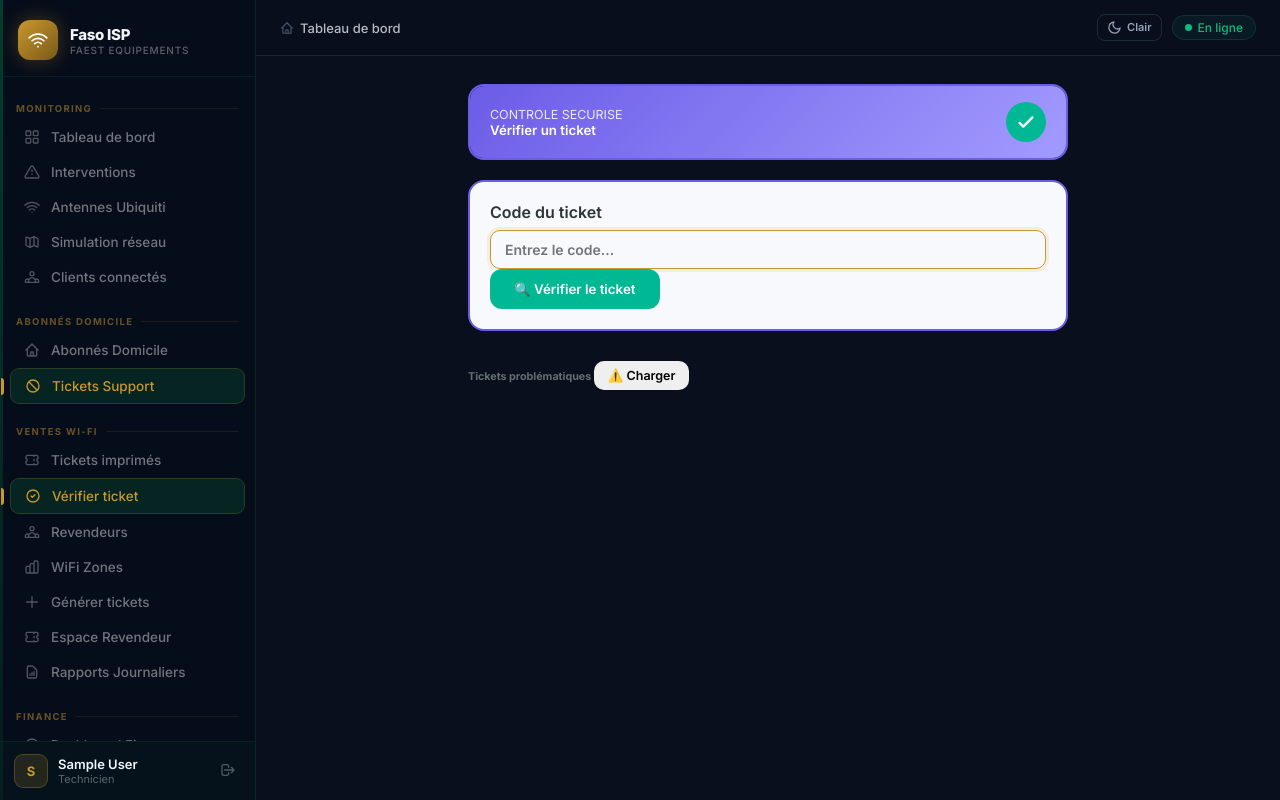
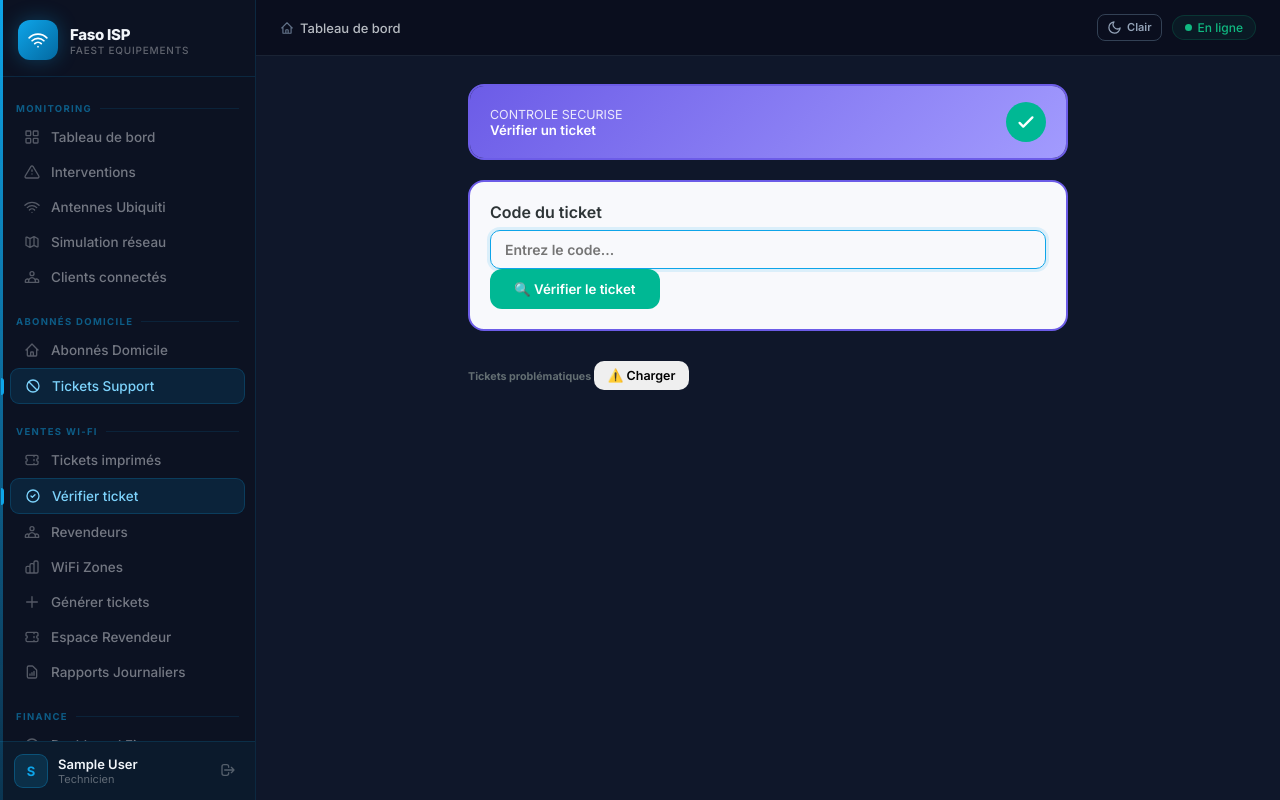
Before and after one commit to donaldulrich90-ctrl/-FAI-PLATFORM, a Django app: page /wifi/tickets/verify/ in a window 1280 px wide. Run offline with Django 5.2, Linux system fonts and the light colour scheme; the visitor is signed in with stand-in values (Sample User, id 1).

Commit message:
Redesign base.html: palette bleu/cyan style SOFAME
Remplacement complet du thème vert forêt + or (#043D2B/#C9972C)
par une palette bleu/cyan moderne (#0EA5E9/#06B6D4) inspirée de
SOFAME Hotspot Cloud. 60 lignes modifiées couvrant :
- Variables CSS root (dark + light)
- Sidebar, navigation, logos, badges
- Boutons, formulaires, alertes, toasts
- Tables, scrollbars, thème toggle
- meta theme-color et iOS install hint

Co-Authored-By: Claude Opus 4.6 <noreply@anthropic.com>
Claude-Session: https://claude.ai/code/session_014wgEUNpsm56R5XPHWN3o64

```diff
--- a/templates/base.html
+++ b/templates/base.html
@@ -25,27 +25,27 @@
   <script>(function(){try{if(localStorage.getItem('faso-theme')==='light')document.documentElement.setAttribute('data-theme','light');}catch(e){}})()</script>
   <style>
     /* ═══════════════════════════════════════════════════════════
-       Faso ISP Manager — Thème Premium Dark
-       Primaire : Vert forêt #043D2B  |  Accent : Or #C9972C
-       Sidebar  : #060D1A (quasi-noir)  |  Fond : #0A0F1E
+       Faso ISP Manager — Thème Premium Dark (style SOFAME)
+       Primaire : Bleu #0EA5E9  |  Accent : Cyan #06B6D4
+       Sidebar  : #0C1222 (bleu profond)  |  Fond : #0F172A
     ═══════════════════════════════════════════════════════════ */
     :root {
-      --bg:      #0A0F1E;   /* bleu nuit profond */
-      --sidebar: #060D1A;   /* quasi-noir sidebar */
-      --forest:  #043D2B;   /* vert forêt FAEST */
-      --surface: #0D1526;   /* surface secondaire */
-      --card:    #111827;   /* cartes */
-      --card2:   #1E293B;   /* cartes variante */
-      --border:  #1E293B;   /* bordures */
-      --borderh: #2D4A3E;   /* bordure hover */
-      --primary: #C9972C;   /* or accent */
-      --primary2:#A87820;   /* or foncé */
+      --bg:      #0F172A;   /* bleu nuit profond */
+      --sidebar: #0C1222;   /* bleu profond sidebar */
+      --forest:  #0369A1;   /* bleu SOFAME */
+      --surface: #1E293B;   /* surface secondaire */
+      --card:    #1E293B;   /* cartes */
+      --card2:   #334155;   /* cartes variante */
+      --border:  #334155;   /* bordures */
+      --borderh: #0EA5E9;   /* bordure hover bleue */
+      --primary: #0EA5E9;   /* bleu accent */
+      --primary2:#0284C7;   /* bleu foncé */
       --green:   #10B981;   /* émeraude OK */
       --amber:   #F59E0B;   /* ambre warn */
       --red:     #EF4444;   /* rouge erreur */
       --cyan:    #06B6D4;   /* cyan info */
       --text:    #F1F5F9;   /* blanc cassé */
-      --muted:   #475569;   /* texte atténué */
+      --muted:   #64748B;   /* texte atténué */
       --dim:     #94A3B8;   /* texte discret */
     }
     *, *::before, *::after { box-sizing: border-box; margin: 0; padding: 0; }
@@ -63,7 +63,7 @@
       position: fixed; top: 0; left: 0; bottom: 0;
       width: 256px;
       background: var(--sidebar);
-      border-right: 1px solid rgba(4,61,43,.6);
+      border-right: 1px solid rgba(14,165,233,.15);
       display: flex; flex-direction: column;
       z-index: 100;
       transition: transform .3s cubic-bezier(.4,0,.2,1);
@@ -73,19 +73,19 @@
       content: '';
       position: absolute; left: 0; top: 0; bottom: 0;
       width: 3px;
-      background: linear-gradient(180deg, var(--forest) 0%, rgba(4,61,43,.3) 100%);
+      background: linear-gradient(180deg, var(--primary) 0%, rgba(14,165,233,.2) 100%);
     }
     .sidebar-logo {
       padding: 20px 18px 16px;
-      border-bottom: 1px solid rgba(4,61,43,.4);
+      border-bottom: 1px solid rgba(14,165,233,.15);
       display: flex; align-items: center; gap: 12px;
     }
     .logo-icon {
       width: 40px; height: 40px;
-      background: linear-gradient(135deg, #C9972C 0%, #7A5A1A 100%);
+      background: linear-gradient(135deg, #0EA5E9 0%, #0369A1 100%);
       border-radius: 12px;
       display: flex; align-items: center; justify-content: center;
-      box-shadow: 0 0 20px rgba(201,151,44,0.3);
+      box-shadow: 0 0 20px rgba(14,165,233,0.3);
       flex-shrink: 0;
     }
     .logo-text-main { font-size: 15px; font-weight: 800; color: #F1F5F9; letter-spacing: -.3px; }
@@ -93,13 +93,13 @@
 
     .nav-section {
       font-size: 9.5px; font-weight: 700; letter-spacing: .14em; text-transform: uppercase;
-      color: rgba(201,151,44,.5);
+      color: rgba(14,165,233,.5);
       padding: 0 16px; margin: 22px 0 6px;
       display: flex; align-items: center; gap: 8px;
     }
     .nav-section::after {
       content: ''; flex: 1; height: 1px;
-      background: rgba(201,151,44,.12);
+      background: rgba(14,165,233,.12);
     }
 
     .nav-link {
@@ -114,13 +114,13 @@
       position: relative;
     }
     .nav-link:hover {
-      background: rgba(201,151,44,.08);
-      color: #E8C46A;
+      background: rgba(14,165,233,.08);
+      color: #7DD3FC;
     }
     .nav-link.active {
-      background: rgba(4,61,43,.5);
-      color: #C9972C;
-      border: 1px solid rgba(201,151,44,.2);
+      background: rgba(14,165,233,.12);
+      color: #7DD3FC;
+      border: 1px solid rgba(14,165,233,.2);
     }
     .nav-link.active::before {
       content: '';
@@ -145,18 +145,18 @@
 
     .sidebar-body { flex: 1; overflow-y: auto; padding: 4px 0 8px; }
     .sidebar-body::-webkit-scrollbar { width: 3px; }
-    .sidebar-body::-webkit-scrollbar-thumb { background: rgba(201,151,44,.15); border-radius: 2px; }
+    .sidebar-body::-webkit-scrollbar-thumb { background: rgba(14,165,233,.15); border-radius: 2px; }
 
     .sidebar-user {
       padding: 12px 14px;
-      border-top: 1px solid rgba(4,61,43,.4);
-      background: rgba(4,61,43,.1);
+      border-top: 1px solid rgba(14,165,233,.15);
+      background: rgba(14,165,233,.05);
       display: flex; align-items: center; gap: 10px;
     }
     .user-avatar {
       width: 34px; height: 34px;
-      background: rgba(201,151,44,.15);
-      border: 1px solid rgba(201,151,44,.3);
+      background: rgba(14,165,233,.15);
+      border: 1px solid rgba(14,165,233,.3);
       border-radius: 9px;
       display: flex; align-items: center; justify-content: center;
       font-size: 13px; font-weight: 700; color: var(--primary);
```
Also changed, not shown: other parts of templates/base.html (+29 -29 lines).
